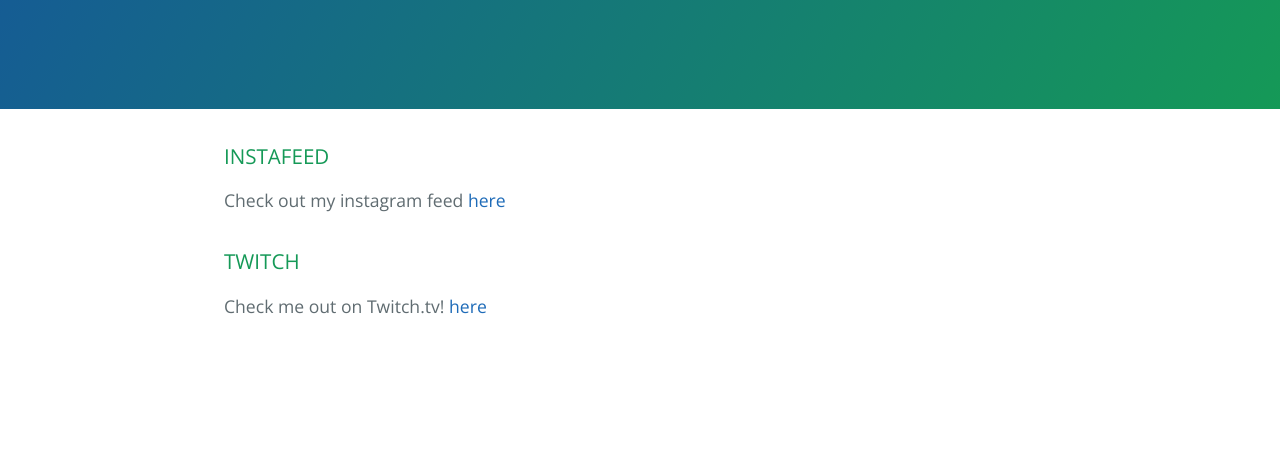
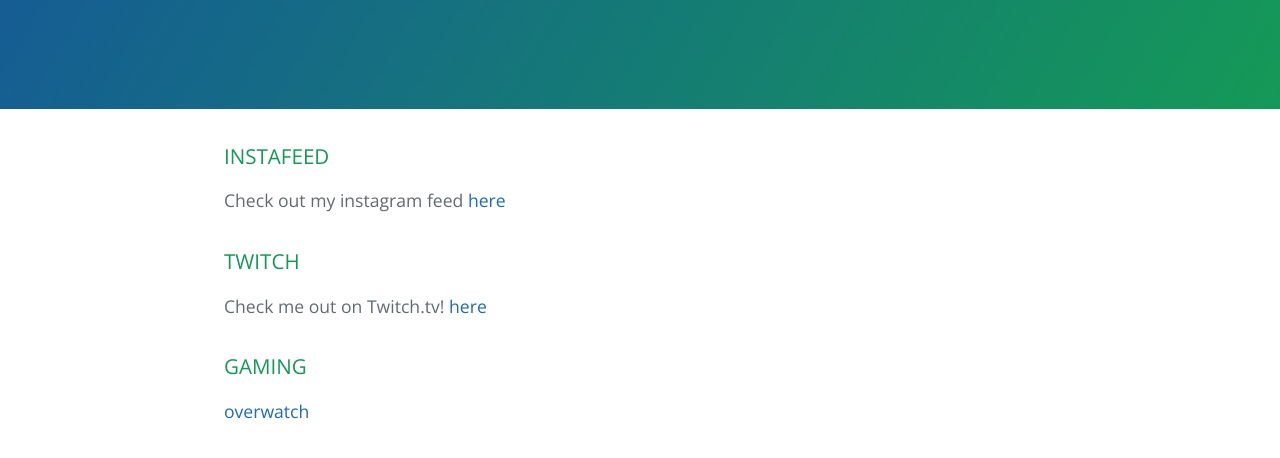
Before and after one commit to ryankolean/ryankolean.github.io, a plain HTML site: page index.html in a window 1280 px wide. Shown: the part 208-666 px from the top of the page. Drawn offline with nearby package versions, Linux system fonts and the light colour scheme.

Commit message:
Update index.html

```diff
--- a/index.html
+++ b/index.html
@@ -32,6 +32,11 @@
       <p>Check me out on Twitch.tv! <a href="pages/twitch_viewer.html">here</a></p>
     </div>
 
+    <h3>GAMING</h3>
+    <div class="game_stats">
+      <p><a href="https://watcher.gg/profile/pc/us/Angel%2317854">overwatch</a></p>
+    </div>
+
     <script type="text/javascript" src="http://code.jquery.com/jquery-1.11.0.min.js"></script>
     <script type="text/javascript" src="instafeed.js/instafeed.js"></script>
     <script type="text/javascript" src="slick/slick.min.js"></script>
```
